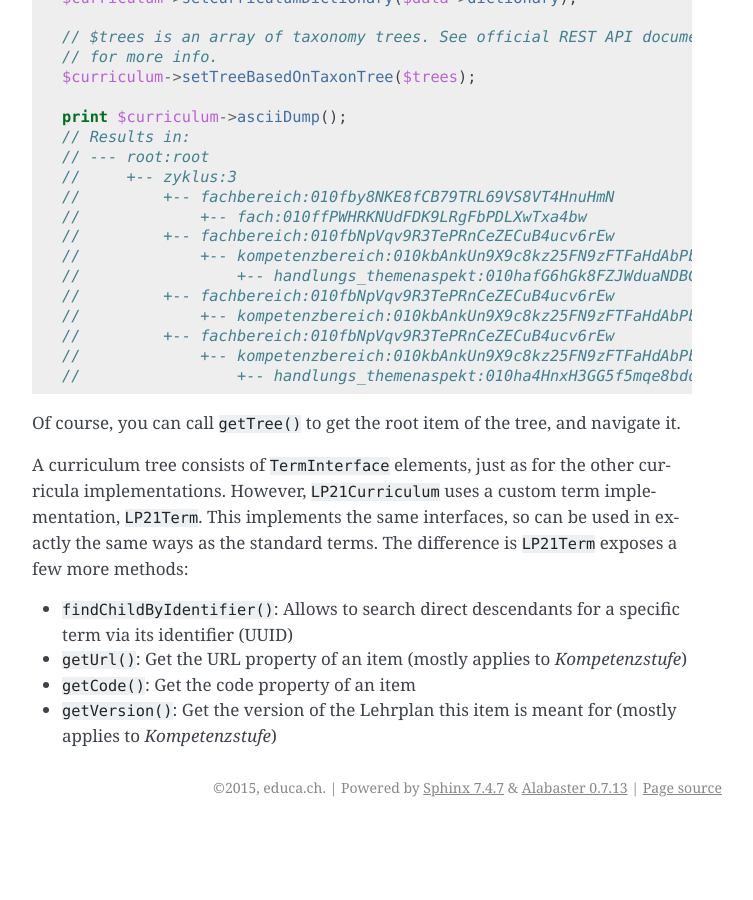
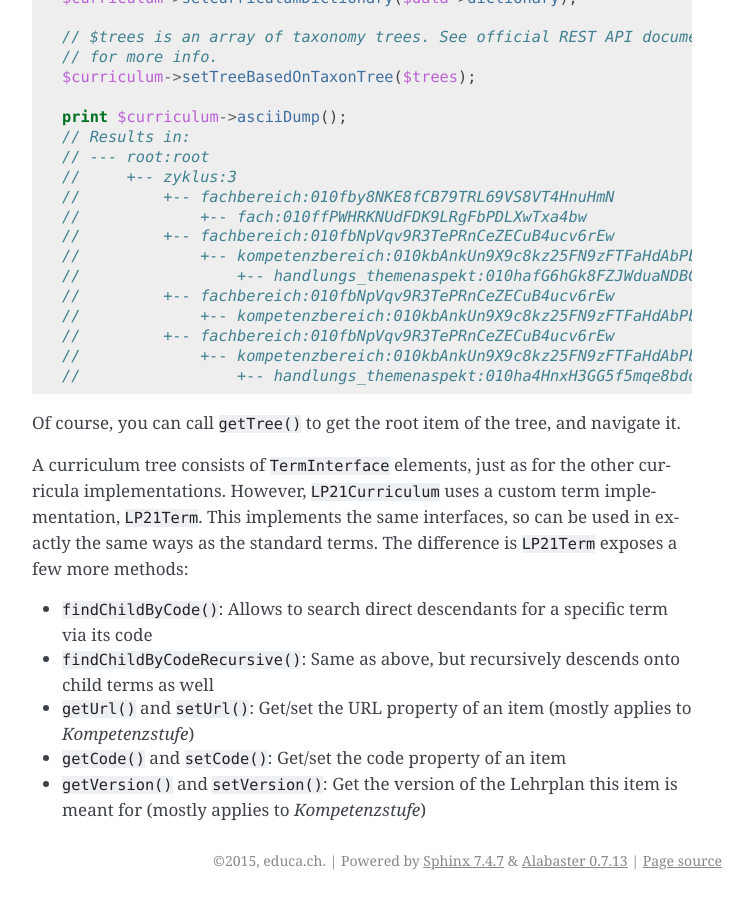
Before and after one commit to educach/dsb-client, a Sphinx documentation site: the page built from docs/curricula.rst, in a window 1280 px wide and 900 px high, scrolled down 7417 px. Shown: the whole window, without its empty margins (388-1141 px from the left). Built offline with Sphinx 7.4.7, drawn with Linux system fonts in a browser that asks for light colours; before the commit the page ends 8244 px from its top, so only the background shows below that.

Commit message:
Update documentation

```diff
--- a/docs/curricula.rst
+++ b/docs/curricula.rst
@@ -323,7 +323,8 @@ Of course, you can call ``getTree()`` to get the root item of the tree, and navi
 
 A curriculum tree consists of ``TermInterface`` elements, just as for the other curricula implementations. However, ``LP21Curriculum`` uses a custom term implementation, ``LP21Term``. This implements the same interfaces, so can be used in exactly the same ways as the standard terms. The difference is ``LP21Term`` exposes a few more methods:
 
-* ``findChildByIdentifier()``: Allows to search direct descendants for a specific term via its identifier (UUID)
-* ``getUrl()``: Get the URL property of an item (mostly applies to *Kompetenzstufe*)
-* ``getCode()``: Get the code property of an item
-* ``getVersion()``: Get the version of the Lehrplan this item is meant for (mostly applies to *Kompetenzstufe*)
+* ``findChildByCode()``: Allows to search direct descendants for a specific term via its code
+* ``findChildByCodeRecursive()``: Same as above, but recursively descends onto child terms as well
+* ``getUrl()`` and ``setUrl()``: Get/set the URL property of an item (mostly applies to *Kompetenzstufe*)
+* ``getCode()`` and ``setCode()``: Get/set the code property of an item
+* ``getVersion()`` and ``setVersion()``: Get the version of the Lehrplan this item is meant for (mostly applies to *Kompetenzstufe*)
```
